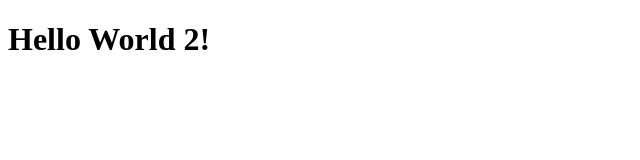
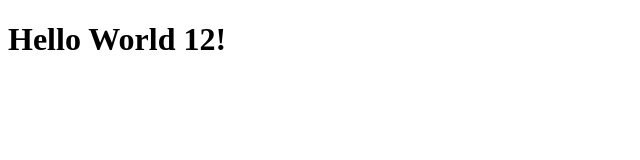
Before and after one commit to Mashhood03344/CI-CD-GitHub-Jenkins-ECS-Fargate-Repo, a plain HTML site: page index.html in a window 1280 px wide. Shown: the full height of the page, 0-640 px from the left. Drawn offline with Linux system fonts and the light colour scheme.

Commit message:
Updated index.html file

```diff
--- a/index.html
+++ b/index.html
@@ -6,7 +6,7 @@
     <title>Hello World</title>
 </head>
 <body>
-    <h1>Hello World 2!</h1>
+    <h1>Hello World 12!</h1>
 
 </body>
 </html>
```
Also changed, not shown: 1 other file.
